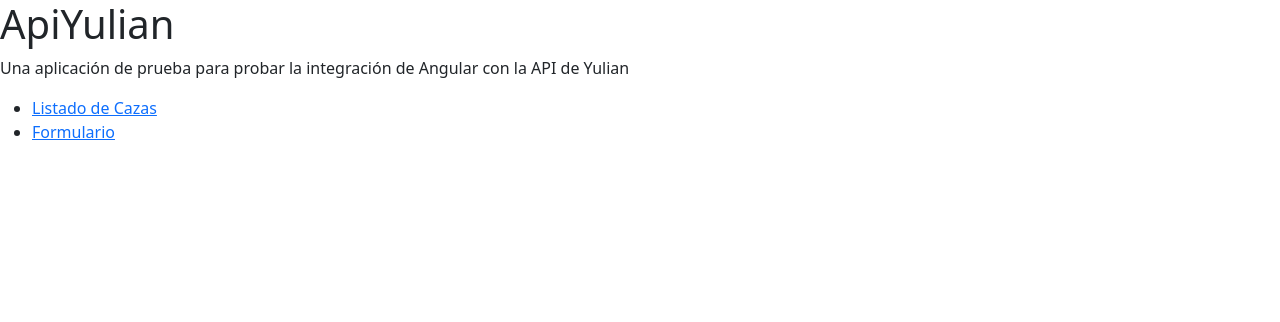
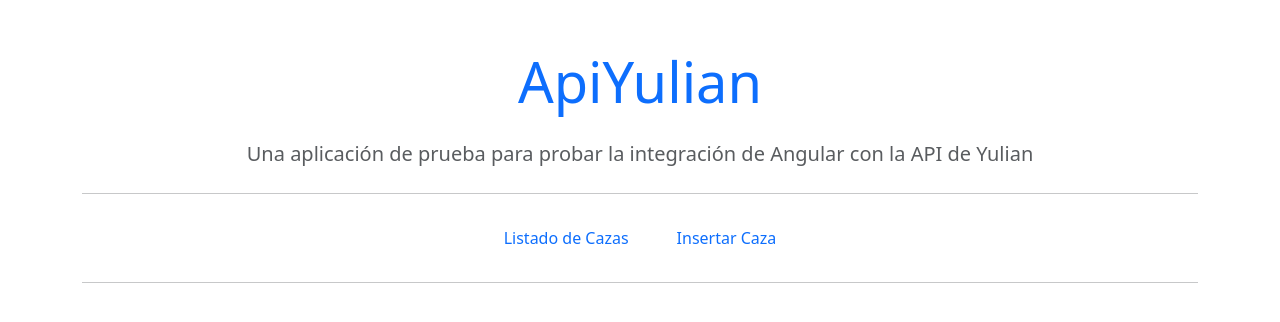
Before and after one commit to SlytherinEC/angular-api-yulian, an Angular app: page / in a window 1280 px wide. Shown: the top 322 px of the page. Built offline with nearby package versions, Linux system fonts and the light colour scheme.

Commit message:
añadidos estilos bootstrap a AppComponent

```diff
--- a/src/app/app.component.html
+++ b/src/app/app.component.html
@@ -1,16 +1,20 @@
-<main class="main">
-  <div class="content">
-    <h1>ApiYulian</h1>
-    <p>Una aplicación de prueba para probar la integración de Angular con la API de Yulian</p>
-    <ul>
-      <li>
-        <a routerLink="/listado" routerLinkActive="active" ariaCurrentWhenActive="page">Listado de Cazas</a>
+<main class="main container mt-5">
+  <div class="content text-center">
+    <h1 class="display-4 text-primary mb-4">ApiYulian</h1>
+    <p class="lead text-muted">Una aplicación de prueba para probar la integración de Angular con la API de Yulian</p>
+    <hr class="my-4">
+
+    <ul class="nav justify-content-center mb-4">
+      <li class="nav-item">
+        <a class="nav-link btn btn-outline-primary mx-2" routerLink="/listado" routerLinkActive="active" ariaCurrentWhenActive="page">Listado de Cazas</a>
       </li>
-      <li>
-        <a routerLink="/formulario" routerLinkActive="active" ariaCurrentWhenActive="page">Formulario</a>
+      <li class="nav-item">
+        <a class="nav-link btn btn-outline-secondary mx-2" routerLink="/formulario" routerLinkActive="active" ariaCurrentWhenActive="page">Insertar Caza</a>
       </li>
     </ul>
+
+    <hr>
   </div>
+
+  <router-outlet></router-outlet>
 </main>
-
-<router-outlet />
```
